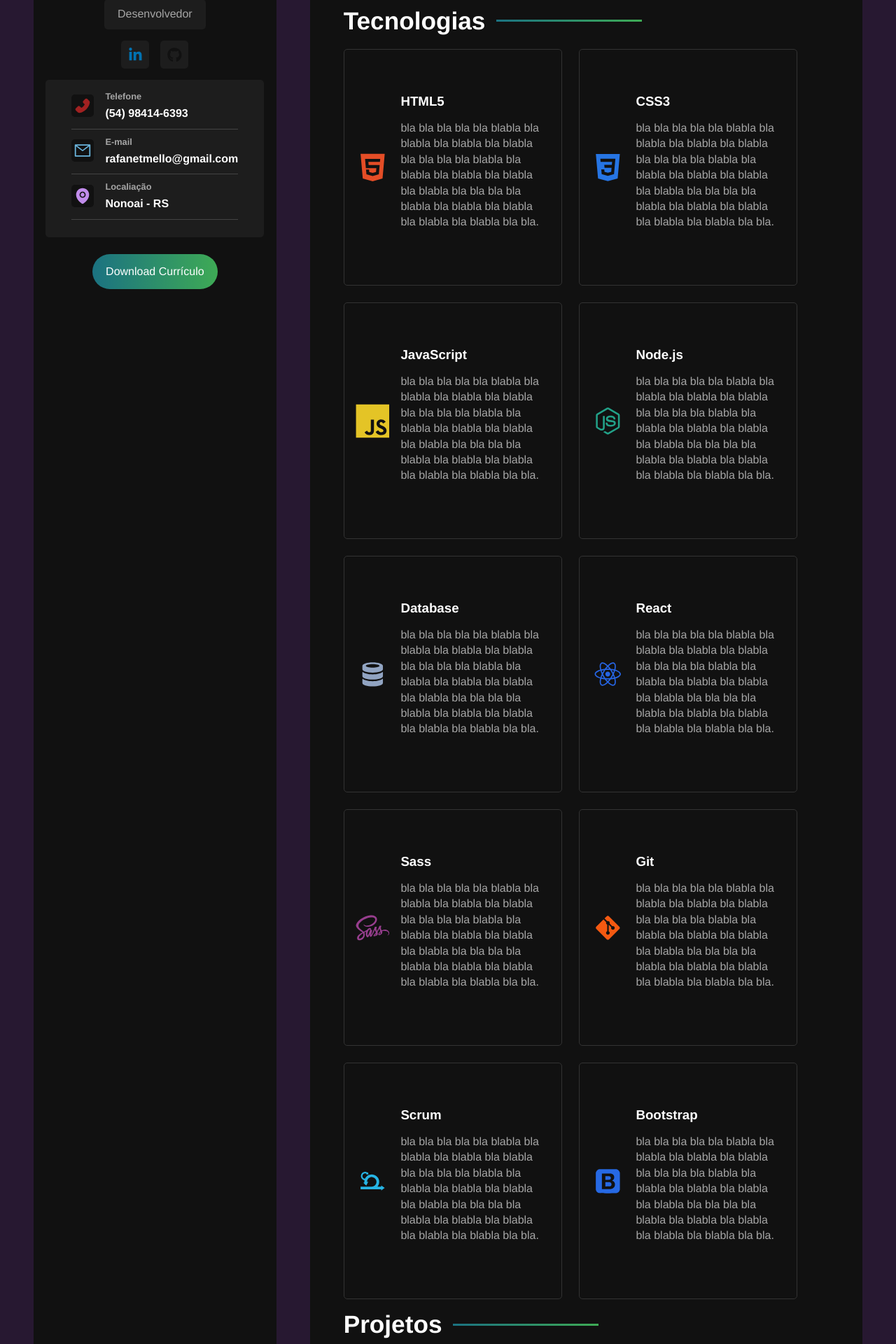
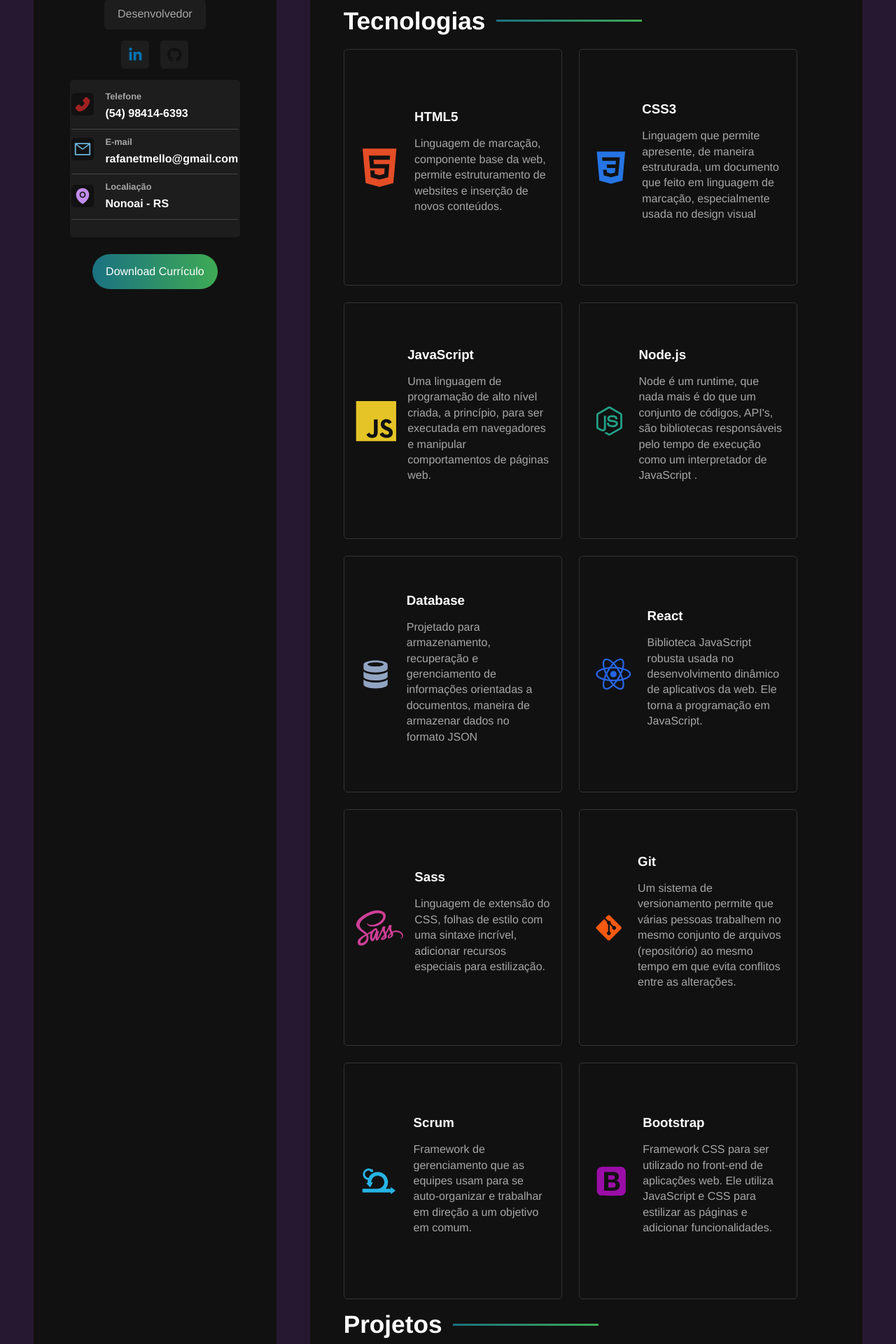
Before and after one commit to RafaelLoureiro/me_web_page, a React (Vite) app: page / in a window 1280 px wide. Shown: the part 540-2460 px from the top of the page at 70% size. Built offline with nearby package versions, Linux system fonts and the light colour scheme.

Commit message:
new branch add link and commit skills

```diff
--- a/src/components/InformationContainer.jsx
+++ b/src/components/InformationContainer.jsx
@@ -6,14 +6,18 @@ const InformationContainer = () => {
         <section id='information'>
             <div id='cards-Container'>
                 <div id="info-card">
-                    <AiFillPhone id='ponhe-icon' />
+                    <a href='https://wa.me/5554984146393'>
+                        <AiFillPhone id='ponhe-icon' />
+                    </a>
                     <div>
                         <h3>Telefone</h3>
                         <p>(54) 98414-6393</p>
                     </div>
                 </div>
                 <div id="info-card">
-                    <AiOutlineMail id='email-icon' />
+                    <a href="mailto:rafanetmello@gmail.com">
+                        <AiOutlineMail id='email-icon' />
+                    </a>
                     <div>
                         <h3>E-mail</h3>
                         <p>rafanetmello@gmail.com</p>
--- a/src/components/SocialNetworks.jsx
+++ b/src/components/SocialNetworks.jsx
@@ -4,8 +4,8 @@ import { FaLinkedinIn, FaGithub } from 'react-icons/fa';
 
 const socialNetworks = [
 
-    { name: 'linkedin', icon: <FaLinkedinIn /> },
-    { name: 'github', icon: <FaGithub /> },
+    { name: 'linkedin', link: 'https://www.linkedin.com/in/rafael-l-de-melo-724a91248/', icon: <FaLinkedinIn /> },
+    { name: 'github', link: 'https://github.com/RafaelLoureiro', icon: <FaGithub /> },
 
 ];
 
@@ -13,7 +13,7 @@ export const SocialNetworks = () => {
     return (
         <section id="social-networks">
             {socialNetworks.map((network) => (
-                <a href='#' className='social-btn' id={network.name} key={network.name}>
+                <a href={network.link} className='social-btn' id={network.name} key={network.name}>
                     {network.icon}
                 </a>
             ))}
--- a/src/components/TechnologiesContainer.jsx
+++ b/src/components/TechnologiesContainer.jsx
@@ -14,16 +14,56 @@ import {
 import '../styles/components/technologiescontainer.sass';
 
 const technologies = [
-  { id: 'html', name: 'HTML5', icon: <DiHtml5 /> },
-  { id: 'css', name: 'CSS3', icon: <DiCss3 /> },
-  { id: 'js', name: 'JavaScript', icon: <DiJsBadge /> },
-  { id: 'node', name: 'Node.js', icon: <DiNodejsSmall /> },
-  { id: 'database', name: 'Database', icon: <DiDatabase /> },
-  { id: 'react', name: 'React', icon: <DiReact /> },
-  { id: 'sass', name: 'Sass', icon: <DiSass /> },
-  { id: 'git', name: 'Git', icon: <DiGit /> },
-  { id: 'scrum', name: 'Scrum', icon: <DiScrum /> },
-  { id: 'bootstrap', name: 'Bootstrap', icon: <DiBootstrap /> },
+  {
+    id: 'html',
+    text: "Linguagem de marcação, componente base da web, permite estruturamento de websites e inserção de novos conteúdos.",
+    name: 'HTML5', icon: <DiHtml5 />
+  },
+  {
+    id: 'css',
+    text: "Linguagem que permite apresente, de maneira estruturada, um documento que feito em linguagem de marcação, especialmente usada no design visual",
+    name: 'CSS3', icon: <DiCss3 />
+  },
+  {
+    id: 'js',
+    text: "Uma linguagem de programação de alto nível criada, a princípio, para ser executada em navegadores e manipular comportamentos de páginas web.",
+    name: 'JavaScript', icon: <DiJsBadge />
+  },
+  {
+    id: 'node',
+    text: "Node é um runtime, que nada mais é do que um conjunto de códigos, API's, são bibliotecas responsáveis pelo tempo de execução como um interpretador de JavaScript .",
+    name: 'Node.js', icon: <DiNodejsSmall />
+  },
+  {
+    id: 'database',
+    text: "Projetado para armazenamento, recuperação e gerenciamento de informações orientadas a documentos, maneira de armazenar dados no formato JSON",
+    name: 'Database', icon: <DiDatabase />
+  },
+  {
+    id: 'react',
+    text: "Biblioteca JavaScript robusta usada no desenvolvimento dinâmico de aplicativos da web. Ele torna a programação em JavaScript.",
+    name: 'React', icon: <DiReact />
+  },
+  {
+    id: 'sass',
+    text: "Linguagem de extensão do CSS, folhas de estilo com uma sintaxe incrível, adicionar recursos especiais para estilização.",
+    name: 'Sass', icon: <DiSass />
+  },
+  {
+    id: 'git',
+    text: " Um sistema de versionamento permite que várias pessoas trabalhem no mesmo conjunto de arquivos (repositório) ao mesmo tempo em que evita conflitos entre as alterações.",
+    name: 'Git', icon: <DiGit />
+  },
+  {
+    id: 'scrum',
+    text: " Framework de gerenciamento que as equipes usam para se auto-organizar e trabalhar em direção a um objetivo em comum.",
+    name: 'Scrum', icon: <DiScrum />
+  },
+  {
+    id: 'bootstrap',
+    text: "Framework CSS para ser utilizado no front-end de aplicações web. Ele utiliza JavaScript e CSS para estilizar as páginas e adicionar funcionalidades.",
+    name: 'Bootstrap', icon: <DiBootstrap />
+  },
 ];
 
 
@@ -37,9 +77,7 @@ const TechnologiesContainer = () => {
             {tech.icon}
             <div className='technologies-Info'>
               <h3>{tech.name}</h3>
-              <p>bla bla bla bla bla blabla bla blabla bla blabla bla blabla bla bla
-                bla bla blabla bla blabla bla blabla bla blabla bla blabla bla bla
-                bla bla blabla bla blabla bla blabla bla blabla bla blabla bla bla.
+              <p>{tech.text}
               </p>
             </div>
           </div>
--- a/src/styles/components/informationcontainer.sass
+++ b/src/styles/components/informationcontainer.sass
@@ -8,7 +8,7 @@
     padding: 1rem
     margin-bottom: 1.5rem
     text-align: left
-    width: 90%
+    width: 70%
     border-radius: variables.$card-board-radius
 
     #info-card
--- a/src/styles/components/technologiescontainer.sass
+++ b/src/styles/components/technologiescontainer.sass
@@ -42,7 +42,7 @@
             color: #2665e4
     #sass
         svg
-            color: #973e8e
+            color: #ce3f97
     #git
         svg
             color: #f45911
@@ -51,4 +51,4 @@
             color: #26b4e4
     #bootstrap
         svg
-            color: #2669e4
+            color: #9a0da7
```
